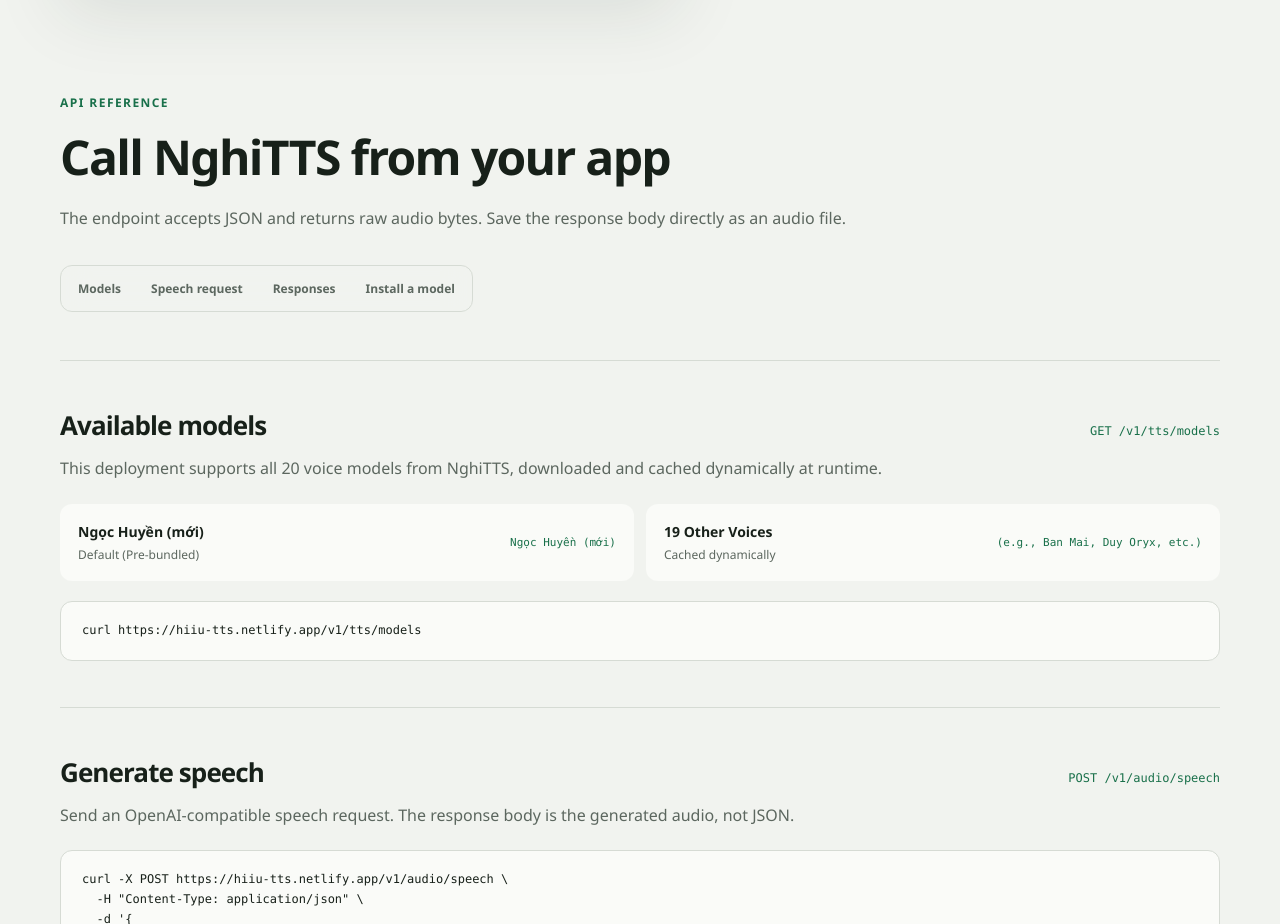
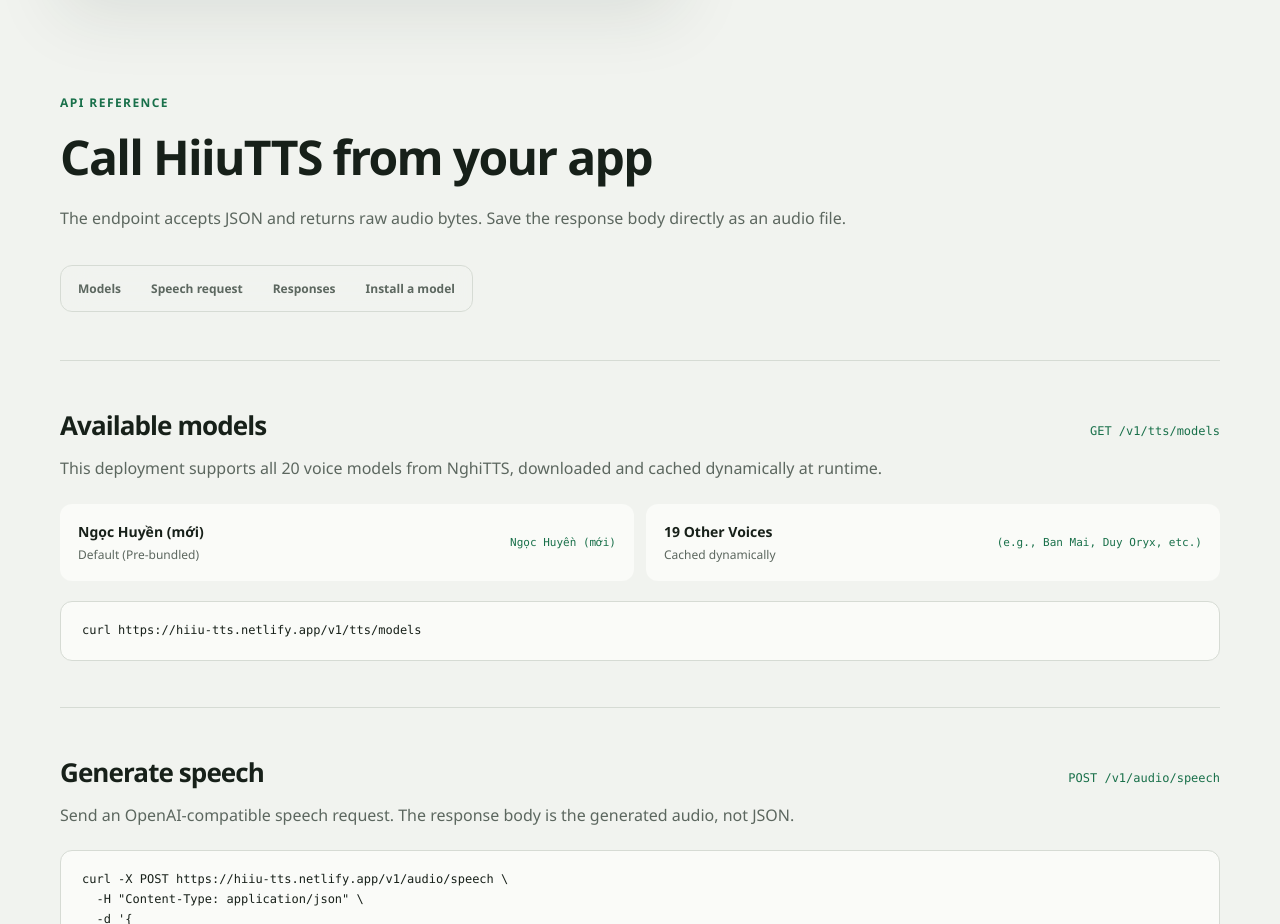
Before and after one commit to dhhieu113pro/hiiu-tts, a website: page public/index.html in a window 1280 px wide. Shown: the part 1320-2244 px from the top of the page. Drawn offline with Linux system fonts and the light colour scheme; no server answers.

Commit message:
Rename docs section heading to HiiuTTS

```diff
--- a/public/index.html
+++ b/public/index.html
@@ -141,7 +141,7 @@
       <section class="documentation" aria-labelledby="docs-title">
         <div class="docs-intro">
           <p class="eyebrow">API reference</p>
-          <h2 id="docs-title">Call NghiTTS from your app</h2>
+          <h2 id="docs-title">Call HiiuTTS from your app</h2>
           <p>The endpoint accepts JSON and returns raw audio bytes. Save the response body directly as an audio file.</p>
         </div>
 
```
